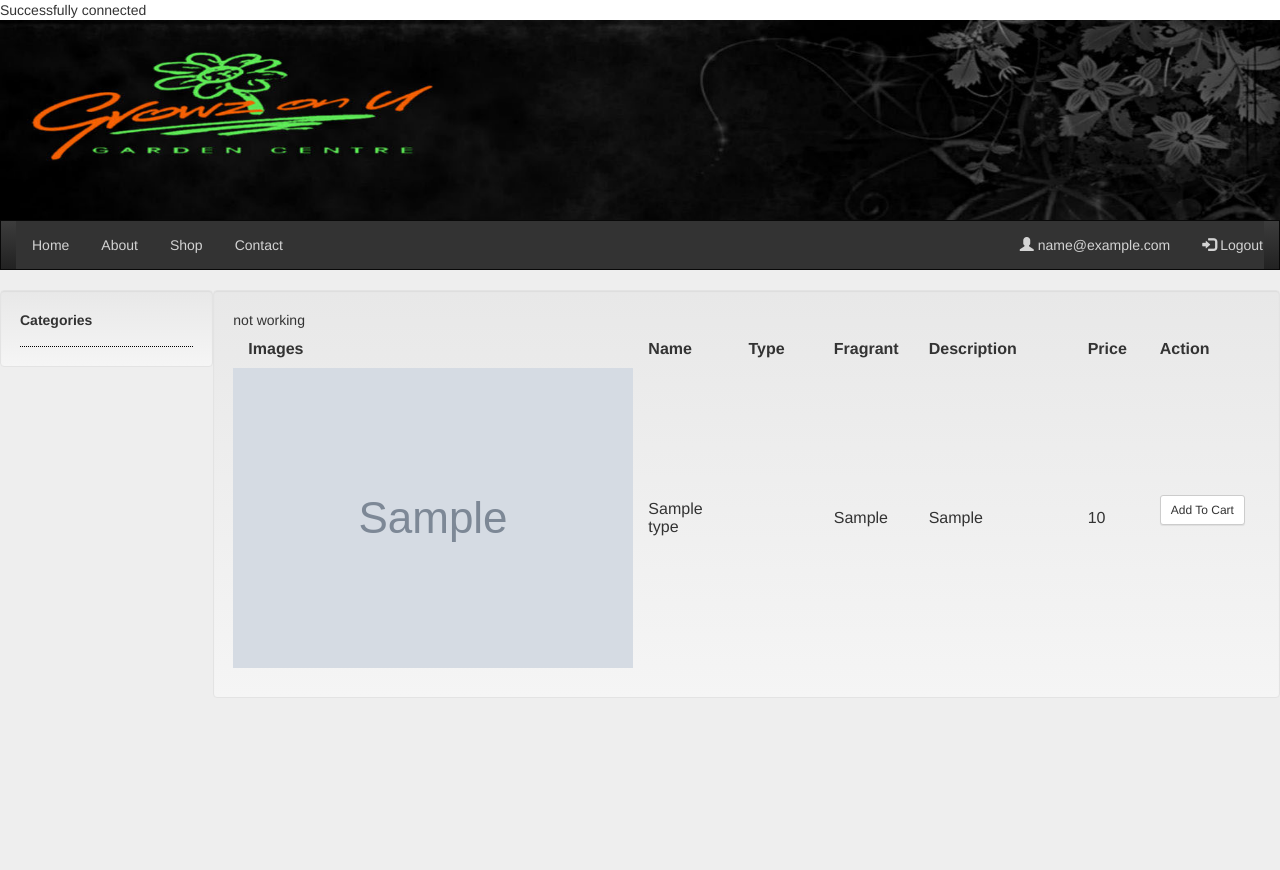
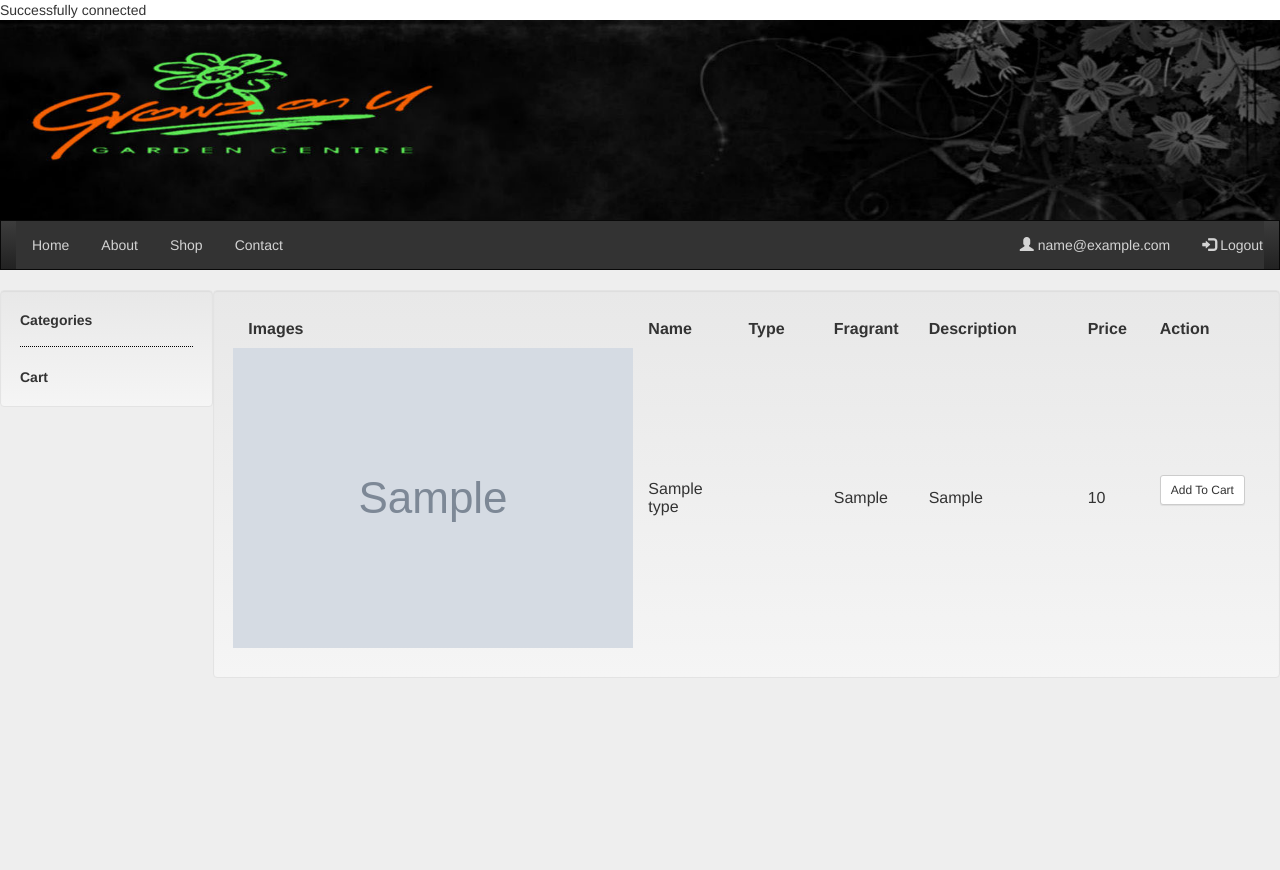
Before and after one commit to kartikkumarpatel/gou, a PHP site: page /shop.php in a window 1280 px wide. Run offline with PHP 8.4, Linux system fonts and the light colour scheme; the visitor is signed in with stand-in values (Sample User, id 1); tables that the repository leaves empty or names only in its code hold one stand-in row (values such as "Sample post"); grey boxes marked "Sample" are stand-in pictures; data that the repository does not hold is empty.

Commit message:
error message not logged in message

```diff
--- a/includes/nav.php
+++ b/includes/nav.php
@@ -38,12 +38,17 @@ function myFunction() {
 			  		$login = "Login";
 			  		$user = $_SESSION['email'];
 
+			  		$added = 0;
+
 			  		if ($_SESSION['email']) {
-			  			echo '<a class="nav navbar-right hamburger-register" href="login.php"><span class="glyphicon glyphicon-user"></span> ' .$user. '</a>';
+			  			echo '<a class="nav navbar-right hamburger-register"><span class="glyphicon glyphicon-user"></span> ' .$user. '</a>';
+
+			  			// echo '<a class="nav navbar-right hamburger-register"><span class="glyphicon glyphicon-shopping-cart"></span> ' .$added. '</a>';
 			  		}else{
 			  			echo '<a class="nav navbar-right hamburger-register" href="login.php"><span class="glyphicon glyphicon-user"></span> ' .$login. '</a>';
 			  		}
 			  	?>
+
 			  <a href="javascript:void(0);" style="font-size:15px;" class="icon" onclick="myFunction()">&#9776;</a>
 
 			</div>
--- a/includes/roses.php
+++ b/includes/roses.php
@@ -3,14 +3,13 @@
 
 	//check to see if user is loged in before adding it to the cart. if they are not print a message telling them to log in.
 
-	if (isset($_POST['submit']) && $_SESSION['email']) {
-		$work = "buttong working";
-	}else{
-		$work = "not working";
+	if (isset($_POST['submit']) && !($_SESSION['email'])) {
+		$work = "User need's to login";
 	}
 ?>
-
-<p><?php echo $work ?></p>
+<div class="log-message">
+	<h4><?php echo $work ?></h4>
+</div>
 
 <table>
 		<tr>
--- a/shop.php
+++ b/shop.php
@@ -39,6 +39,12 @@
 							<?php } while ($type_nav = mysqli_fetch_assoc($type_query)) ?>
 
 						</div>
+
+						<br>
+
+						<div>
+							<strong>Cart</strong>
+						</div>
 				</div>
 
 
--- a/style.css
+++ b/style.css
@@ -6,6 +6,11 @@
 
 .message{
   color: red;
+}
+
+.log-message{
+  color: red;
+  text-align: center;
 }
 
 .logged-out{
```
